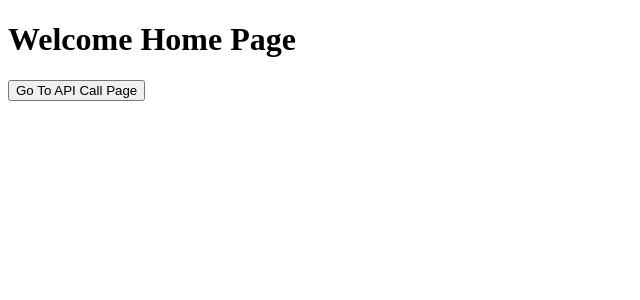
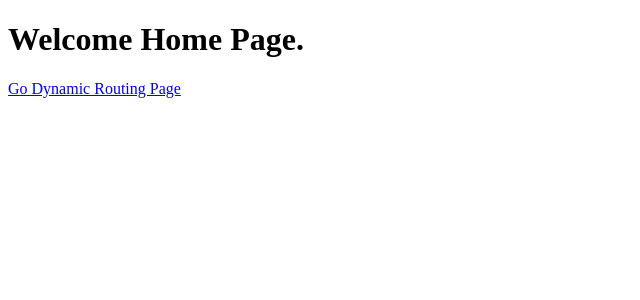
Before and after one commit to Yugal2003/NextJS_Routing, a Next.js app: page / in a window 1280 px wide. Shown: the top 300 px of the page, without its empty margins (0-640 px from the left). Built offline with nearby package versions, Linux system fonts and the light colour scheme.

Commit message:
Fourth Commit

```diff
--- a/app/page.js
+++ b/app/page.js
@@ -2,7 +2,7 @@
 // import img1 from '../assets/pc.jpeg';
 // import Link from 'next/link';
 
-import Link from "next/link";
+// import Link from "next/link";
 
 // const Home = () => {
 //   return (
@@ -23,20 +23,20 @@ import Link from "next/link";
 
 // DYNAMIC ROUTING START
 
-// 'use client'
-// import Link from "next/link";
+'use client'
+import Link from "next/link";
 
-// const Home = () => {
-//   return (
-//     <div>
-//         <h1>Welcome Home Page.</h1>
-//         <Link href='/DynamicRouting'>Go Dynamic Routing Page</Link>
-//     </div>
-//   );
-// }
+const Home = () => {
+  return (
+    <div>
+        <h1>Welcome Home Page.</h1>
+        <Link href='/DynamicRouting'>Go Dynamic Routing Page</Link>
+    </div>
+  );
+}
 
 
-// export default Home;
+export default Home;
 
 // DYNAMIC ROUTING END
 
@@ -92,15 +92,15 @@ import Link from "next/link";
 
 // fetch api for server side start
 
-const Home = () => {
-  return (
-    <div>
-      <h1>Welcome Home Page</h1>
-      <Link href='/ApiCall'><button>Go To API Call Page</button></Link>
-    </div>
-  );
-};
+// const Home = () => {
+//   return (
+//     <div>
+//       <h1>Welcome Home Page</h1>
+//       <Link href='/ApiCall'><button>Go To API Call Page</button></Link>
+//     </div>
+//   );
+// };
 
-export default Home;
+// export default Home;
 
 // fetch api for server side start
```
Also changed, not shown: app/ApiCall/CheckPriceUsingClientSide.js (added, +12 -0 lines), app/ApiCall/page.js (+48 -0 lines), app/DynamicRouting/page.js (line endings or trailing spaces).
